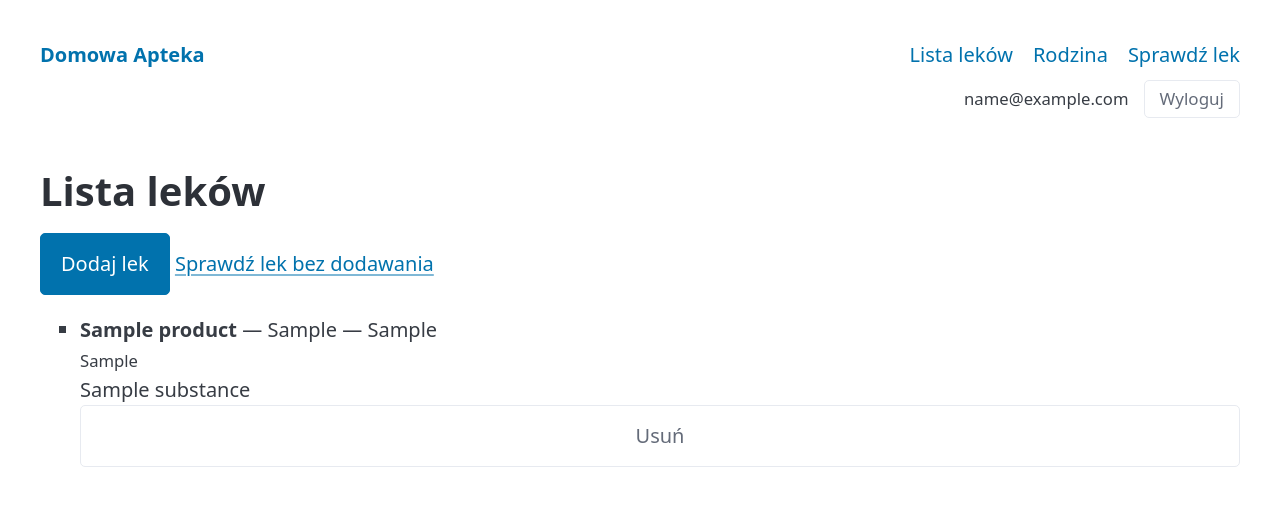
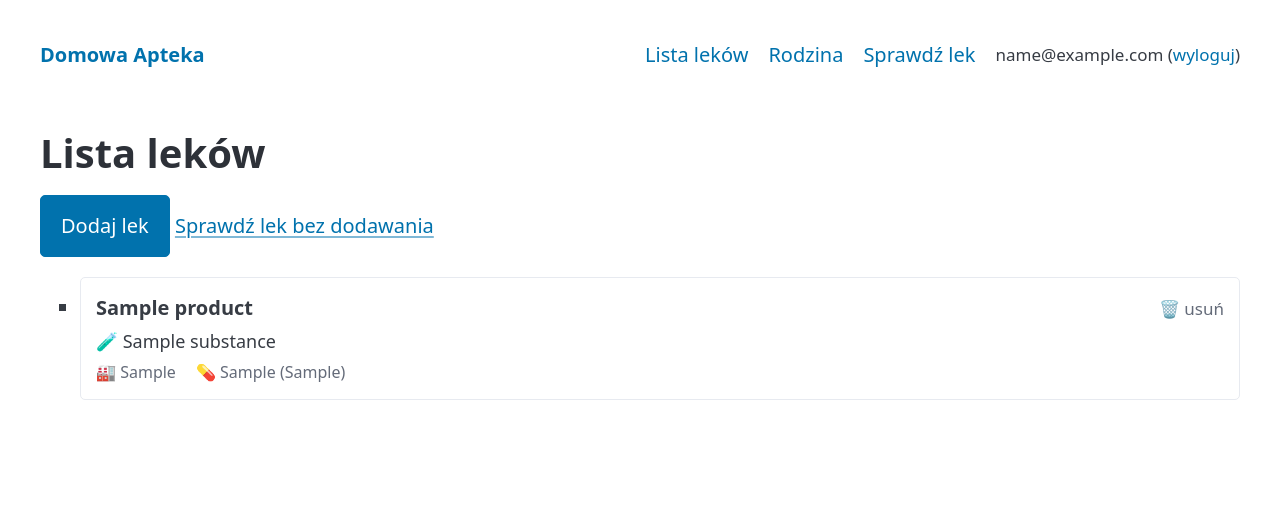
Before and after one commit to tszreder/domowa-apteka, a Django app: page /list/ in a window 1280 px wide. Shown: the top 506 px of the page. Run offline with Django 5.2, Linux system fonts and the light colour scheme; a user stored in the database is signed in; tables that the repository leaves empty hold one stand-in row (values such as "Sample post").

Commit message:
fix(ux-audit-and-flow-fixes): UI polish from user feedback
- Landing: remove duplicate CTA buttons, add medicine cabinet illustration + use-case bullets
- Nav: merge email + wyloguj into inline "test@example.com (wyloguj)" text link
- Item row: card layout with product name + small "usuń" text link, icons for substance/manufacturer/form
- Rename "Gospodarstwo" to "Rodzina" in nav

Co-Authored-By: Claude Opus 4.6 (1M context) <noreply@anthropic.com>
Claude-Session: https://claude.ai/code/session_0154BdDZj6Lxi3mbEv7zdyDb

```diff
--- a/pharmacy/templates/pharmacy/_item_row.html
+++ b/pharmacy/templates/pharmacy/_item_row.html
@@ -1,40 +1,35 @@
 {% if stack %}
-    <strong>{{ stack.product.name }}</strong>
-    {% if stack.product.strength %}— {{ stack.product.strength }}{% endif %}
-    {% if stack.product.pharmaceutical_form %}— {{ stack.product.pharmaceutical_form }}{% endif %}
-    {% if stack.count > 1 %} <strong>×{{ stack.count }}</strong>{% endif %}
-    {% if stack.producer_confirmed %}
-        <br><small>{{ stack.product.marketing_holder }}</small>
-    {% endif %}
-    <br>
-    {% for link in stack.product.substance_links.all %}
-        {{ link.substance.name }}{% if not forloop.last %}, {% endif %}
-    {% endfor %}
-    <br>
-    <form method="post" action="{% url 'pharmacy:item_delete' stack.representative.pk %}">
-        {% csrf_token %}
-        <button type="submit" class="secondary outline" onclick="return confirm('Usunąć {{ stack.product.name }}?')">Usuń</button>
-    </form>
+<div class="item-card">
+    <div class="item-card-header">
+        <strong>{{ stack.product.name }}{% if stack.count > 1 %} &times;{{ stack.count }}{% endif %}</strong>
+        <form method="post" action="{% url 'pharmacy:item_delete' stack.representative.pk %}" id="delete-{{ stack.representative.pk }}" hidden>{% csrf_token %}</form>
+        <a href="#" class="item-card-delete" onclick="if(confirm('Usunąć {{ stack.product.name }}?'))document.getElementById('delete-{{ stack.representative.pk }}').submit();return false">🗑 usuń</a>
+    </div>
+    <div class="item-card-substance">
+        🧪 {% for link in stack.product.substance_links.all %}{{ link.substance.name }}{% if not forloop.last %}, {% endif %}{% endfor %}
+    </div>
+    <div class="item-card-meta">
+        {% if stack.producer_confirmed %}<span>🏭 {{ stack.product.marketing_holder }}</span>{% endif %}
+        {% if stack.product.pharmaceutical_form %}<span>💊 {{ stack.product.pharmaceutical_form }}{% if stack.product.strength %} ({{ stack.product.strength }}){% endif %}</span>{% endif %}
+    </div>
+</div>
 {% else %}
-    <strong>{{ item.product.name }}</strong>
-    {% if item.product.strength %}— {{ item.product.strength }}{% endif %}
-    {% if item.product.pharmaceutical_form %}— {{ item.product.pharmaceutical_form }}{% endif %}
-    {% if item.producer_confirmed %}
-        <br><small>{{ item.product.marketing_holder }}</small>
-    {% endif %}
-    {% if item.unresolved %}
-    {% else %}
-        <br>
-        {% for link in item.product.substance_links.all %}
-            {{ link.substance.name }}{% if not forloop.last %}, {% endif %}
-        {% endfor %}
-    {% endif %}
-    <br>
-    <form method="post" action="{% url 'pharmacy:item_delete' item.pk %}">
-        {% csrf_token %}
-        <button type="submit" class="secondary outline" onclick="return confirm('Usunąć {{ item.product.name }}?')">Usuń</button>
-    </form>
+<div class="item-card">
+    <div class="item-card-header">
+        <strong>{{ item.product.name }}</strong>
+        <form method="post" action="{% url 'pharmacy:item_delete' item.pk %}" id="delete-{{ item.pk }}" hidden>{% csrf_token %}</form>
+        <a href="#" class="item-card-delete" onclick="if(confirm('Usunąć {{ item.product.name }}?'))document.getElementById('delete-{{ item.pk }}').submit();return false">🗑 usuń</a>
+    </div>
     {% if item.unresolved %}
         <a href="{% url 'pharmacy:item_add' %}">Dodaj ponownie</a>
+    {% else %}
+        <div class="item-card-substance">
+            🧪 {% for link in item.product.substance_links.all %}{{ link.substance.name }}{% if not forloop.last %}, {% endif %}{% endfor %}
+        </div>
     {% endif %}
+    <div class="item-card-meta">
+        {% if item.producer_confirmed %}<span>🏭 {{ item.product.marketing_holder }}</span>{% endif %}
+        {% if item.product.pharmaceutical_form %}<span>💊 {{ item.product.pharmaceutical_form }}{% if item.product.strength %} ({{ item.product.strength }}){% endif %}</span>{% endif %}
+    </div>
+</div>
 {% endif %}
--- a/static/css/app.css
+++ b/static/css/app.css
@@ -7,25 +7,11 @@ header {
     background: var(--pico-background-color);
 }
 
-.user-bar {
-    display: flex;
-    align-items: center;
-    justify-content: flex-end;
-    gap: 0.75rem;
-    padding: 0;
-    margin-top: -0.5rem;
-    margin-bottom: 0.5rem;
+.user-identity {
+    font-size: 0.85rem;
+    white-space: nowrap;
 }
 
-.user-bar form {
-    margin: 0;
-}
-
-.user-bar button {
-    margin: 0;
-    padding: 0.25rem 0.75rem;
-    font-size: 0.85rem;
-}
 
 .messages {
     margin: 0 0 1rem;
@@ -33,6 +19,21 @@ header {
 
 .messages > div {
     padding: 0.5rem 0;
+}
+
+.landing-illustration {
+    font-size: 3rem;
+    text-align: center;
+    margin: 1.5rem 0;
+}
+
+.landing-features {
+    padding-inline-start: 1.25rem;
+    line-height: 1.6;
+}
+
+.landing-features li {
+    margin-block-end: 0.5rem;
 }
 
 .invite-link {
@@ -44,6 +45,52 @@ header {
     background-color: transparent;
     border: 1px solid var(--pico-muted-border-color, currentColor);
     color: var(--pico-muted-color, currentColor);
+}
+
+/* Item row card layout */
+.item-card {
+    border: 1px solid var(--pico-muted-border-color, currentColor);
+    border-radius: var(--pico-border-radius, 0.25rem);
+    padding: 0.75rem;
+    margin-block-end: 0.75rem;
+}
+
+.item-card-header {
+    display: flex;
+    justify-content: space-between;
+    align-items: baseline;
+    margin-bottom: 0.25rem;
+}
+
+.item-card-header strong {
+    font-size: 1rem;
+}
+
+a.item-card-delete {
+    color: var(--pico-muted-color, currentColor);
+    font-size: 0.85rem;
+    text-decoration: none;
+}
+
+a.item-card-delete:hover {
+    color: var(--pico-del-color, currentColor);
+}
+
+.item-card-substance {
+    font-size: 0.9rem;
+    margin-bottom: 0.25rem;
+}
+
+.item-card-meta {
+    display: flex;
+    gap: 1rem;
+    font-size: 0.8rem;
+    color: var(--pico-muted-color, currentColor);
+    flex-wrap: wrap;
+}
+
+.item-card-meta span {
+    white-space: nowrap;
 }
 
 .duplicate-cluster {
@@ -66,11 +113,7 @@ header {
 
 .duplicate-cluster-items > li {
     list-style: none;
-    padding-block: 0.5rem;
-}
-
-.duplicate-cluster-items > li:not(:last-child) {
-    border-bottom: 1px dashed var(--pico-muted-border-color, currentColor);
+    padding-block: 0.25rem;
 }
 
 .partial-overlap-badge {
@@ -106,11 +149,6 @@ header {
     font-weight: bold;
 }
 
-/* The product picker's option list, shared by the add and check screens.
-   `.active` is set by attachKeyboardNav in product-search.js and had no rule
-   here until 2026-08-30: arrow keys moved the selection correctly and Enter
-   picked the right row, but nothing painted, so the keyboard path looked
-   broken while working perfectly. Verified in a browser before fixing. */
 .search-wrapper {
     position: relative;
 }
@@ -152,8 +190,6 @@ header {
     color: var(--pico-secondary-inverse, inherit);
 }
 
-/* A failure message is not an option: `optionsOf` already keeps arrow keys off
-   it, and it must not offer a pointer or a hover state either. */
 .suggestions > li.suggestion-message,
 .suggestions > li.suggestion-message:hover {
     cursor: default;
--- a/templates/base.html
+++ b/templates/base.html
@@ -20,21 +20,14 @@
                         <li><a href="{% url 'households:household_detail' %}">Rodzina</a></li>
                     {% endif %}
                     <li><a href="{% url 'pharmacy:product_check' %}">Sprawdź lek</a></li>
+                    <li class="user-identity">{{ user.email|default:user.username }} (<a href="#" onclick="document.getElementById('logout-form').submit();return false">wyloguj</a>)</li>
+                    <form method="post" action="{% url 'households:logout' %}" id="logout-form" hidden>{% csrf_token %}</form>
                 {% else %}
                     <li><a href="{% url 'households:login' %}">Zaloguj się</a></li>
                     <li><a href="{% url 'households:signup' %}" role="button">Załóż konto</a></li>
                 {% endif %}
             </ul>
         </nav>
-        {% if user.is_authenticated %}
-            <div class="user-bar">
-                <small>{{ user.email|default:user.username }}</small>
-                <form method="post" action="{% url 'households:logout' %}">
-                    {% csrf_token %}
-                    <button type="submit" class="secondary outline">Wyloguj</button>
-                </form>
-            </div>
-        {% endif %}
     </header>
     <main class="container">
         {% if messages %}
```
Also changed, not shown: households/templates/households/landing.html (+8 -4 lines).
